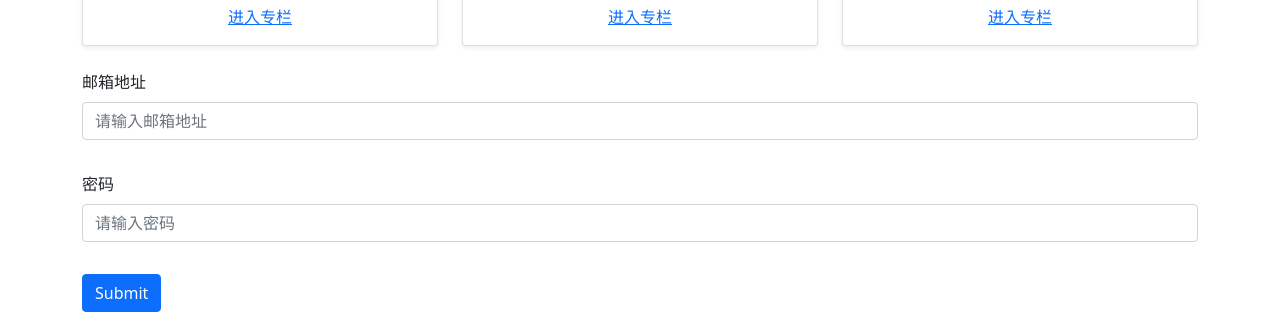
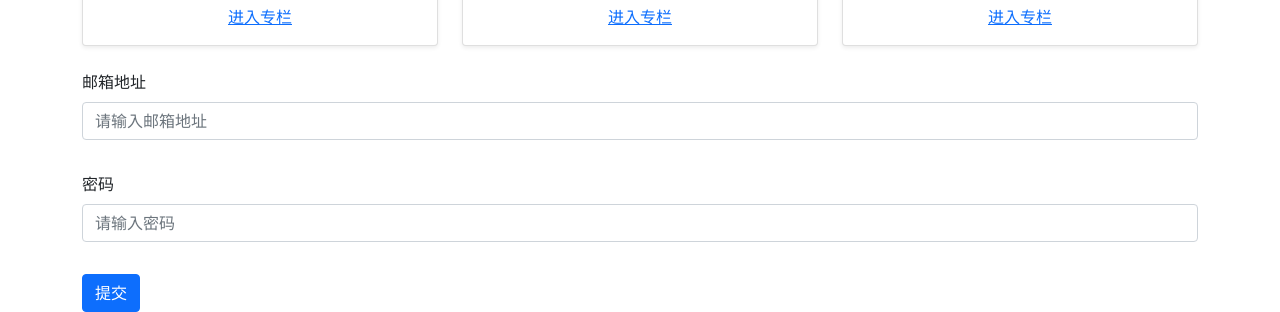
Before and after one commit to daffupman/zhihu, a Vue app: page / in a window 1280 px wide. Shown: the part 593-905 px from the top of the page. Built offline with nearby package versions, Linux system fonts and the light colour scheme.

Commit message:
表单验证组件

```diff
--- a/src/App.vue
+++ b/src/App.vue
@@ -2,7 +2,7 @@
   <div class="container">
     <global-header :user="user"/>
     <column-list :list="list"/>
-    <form>
+    <validate-form @form-submit="onFormSubmit">
       <div class="mb-3">
         <label class="form-label">邮箱地址</label>
         <validate-input :rules="emailRules" placeholder="请输入邮箱地址" type="text"/>
@@ -11,8 +11,7 @@
         <label class="form-label">密码</label>
         <validate-input type="password" placeholder="请输入密码" :rules="passwordRules" v-model="passwordVal"/>
       </div>
-      <button type="submit" class="btn btn-primary">Submit</button>
-    </form>
+    </validate-form>
   </div>
 </template>
 
@@ -22,6 +21,7 @@
 import ColumnList, {ColumnProps} from '@/views/ColumnList.vue'
 import GlobalHeader, {UserProps} from '@/views/GlobalHeader.vue'
 import ValidateInput, {RuleProps} from '@/views/ValidateInput.vue'
+import ValidateForm from '@/views/ValidateForm.vue'
 
 const currentUser: UserProps = {
   isLogin: true,
@@ -71,11 +71,12 @@
   components: {
     ColumnList,
     GlobalHeader,
-    ValidateInput
+    ValidateInput,
+    ValidateForm,
   },
   setup() {
-    const emailVal = ref()
-    const passwordVal = ref()
+    const emailVal = ref('')
+    const passwordVal = ref('')
     const emailRef = reactive({
       val: '',
       error: false,
@@ -88,15 +89,21 @@
     const passwordRules: RuleProps = [
       { type: 'required', message: '密码不能为空' },
     ]
+    const onFormSubmit = (result: boolean) => {
+      console.log(result)
+    }
 
     return {
       list: mockData,
       user: currentUser,
+
       emailRef,
       emailRules,
       emailVal,
       passwordRules,
       passwordVal,
+
+      onFormSubmit
     }
   }
 })
--- /dev/null
+++ b/src/views/ValidateForm.vue
@@ -0,0 +1,31 @@
+<template>
+  <form class="validate-form-container">
+    <slot/>
+    <div class="submit-area" @click.prevent="submitForm">
+      <slot name="submit">
+        <button type="submit" class="btn btn-primary">提交</button>
+      </slot>
+    </div>
+  </form>
+</template>
+
+<script>
+import { defineComponent } from 'vue'
+
+export default defineComponent({
+  name: 'ValidateForm',
+  emits: ['form-submit'],
+  setup(props, context) {
+    const submitForm = () => {
+      context.emit('form-submit', true)
+    }
+    return {
+      submitForm
+    }
+  }
+})
+</script>
+
+<style scoped>
+
+</style>
```
